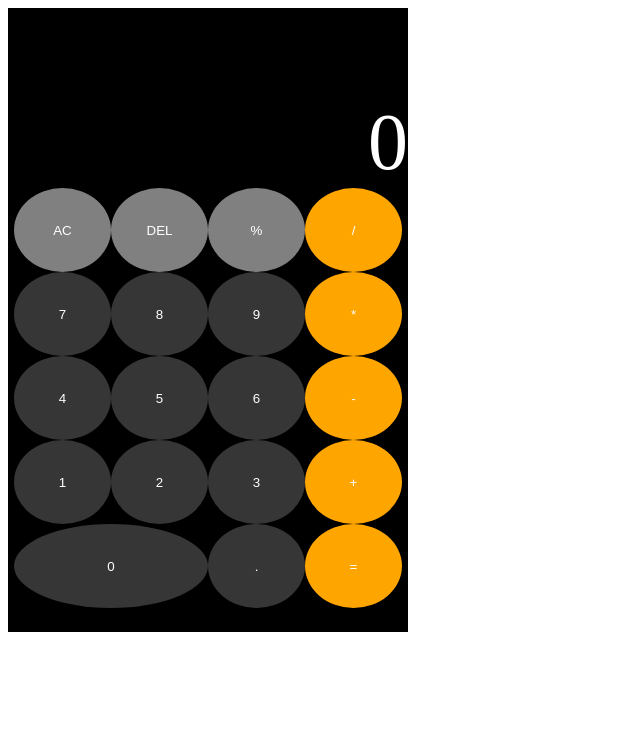
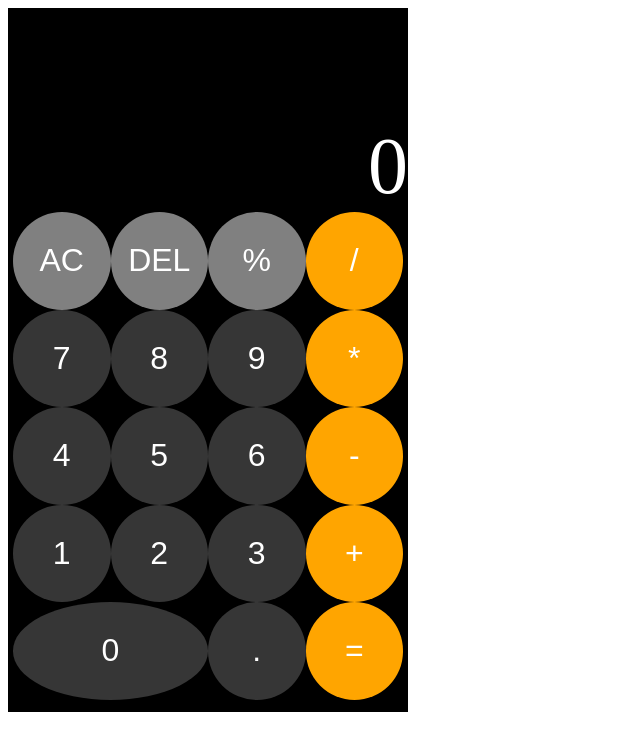
Before and after one commit to MarkDemidovs/js-calculator, a plain HTML site: page index.html in a window 1280 px wide. Shown: the whole page, without its empty margins (0-640 px from the left). Drawn offline with Linux system fonts and the light colour scheme.

Commit message:
1:1 buttons

```diff
--- a/style.css
+++ b/style.css
@@ -1,6 +1,6 @@
 #calculator {
     width: 50vh;
-    height: 75vh;
+    height: 85vh;
     padding-bottom: 3vh;
     background-color: black;
 }
@@ -17,8 +17,8 @@
     display: grid;
     height: 70%;
     grid-template-columns: repeat(4, 1fr);
-    margin-left: 6px;
-    margin-right: 6px;
+    margin-left: 5px;
+    margin-right: 5px;
 
 }
 .upper-buttons {
@@ -27,9 +27,11 @@
 
 button {
     border-radius: 100%;
+    aspect-ratio: 1 / 1;
     color: white;
     background-color: rgb(54, 54, 54);
     border: none;
+    font-size: 2rem;
 }
 
 .operation {
@@ -37,5 +39,6 @@ button {
 }
 
 #zero {
-    grid-column: span 2
+    grid-column: span 2;
+    aspect-ratio: auto;
 }
```
